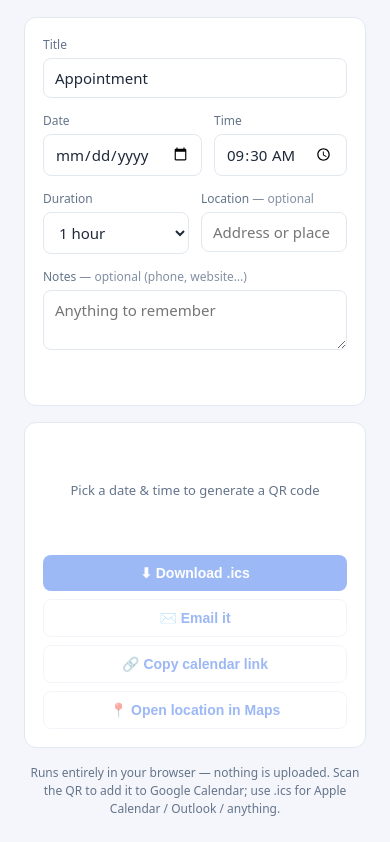
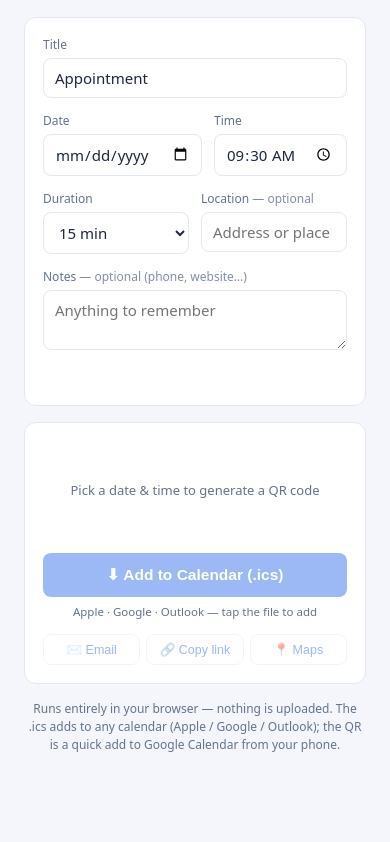
Before and after one commit to mrizzo/clinic-scheduler, a plain HTML site: page index.html in a window 390 px wide. Shown: the part 109-951 px from the top of the page. After the commit the page ends 887 px from the top, so only its background shows below. Drawn offline with Linux system fonts and the light colour scheme.

Commit message:
Default to 15 min + 4 weeks out; make .ics the primary action (#3)
- Duration now defaults to 15 min (was 1 hour).
- Date now defaults to 4 weeks out (today + 28 days = same weekday, the usual
  follow-up cadence) instead of today, which is never the appointment.
- Output panel restructured: "Add to Calendar (.ics)" is the prominent primary
  button (universal — Apple/Google/Outlook, tap-to-add), QR stays for phone
  scanning, and Email/Copy/Maps are demoted to a small secondary row.

No email-sending backend: browser-only, nothing leaves the device — .ics and QR
are the idiot-proof, no-account paths; email stays a mailto link.


Claude-Session: https://claude.ai/code/session_013xXZmjeXpMveukjy5e8Hxk

Co-authored-by: Claude Opus 4.8 <noreply@anthropic.com>

```diff
--- a/index.html
+++ b/index.html
@@ -44,8 +44,11 @@
   button:disabled { opacity: .45; cursor: not-allowed; }
   .out { text-align: center; }
   .out img { width: 208px; height: 208px; background: #fff; border: 1px solid var(--line); border-radius: 10px; padding: 8px; }
-  .out .hint { font-size: 12px; color: var(--muted); margin: 8px 0 14px; }
-  .out .stack { display: flex; flex-direction: column; gap: 8px; }
+  .out .hint { font-size: 12px; color: var(--muted); margin: 8px 0 12px; }
+  .out .primary { padding: 13px 14px; font-size: 15.5px; }
+  .out .dlhint { font-size: 11.5px; color: var(--muted); margin: 6px 0 14px; }
+  .out .secondary { display: flex; gap: 6px; justify-content: center; flex-wrap: wrap; }
+  .out .secondary button { width: auto; flex: 1 1 0; padding: 7px 8px; font-size: 12.5px; font-weight: 500; }
   .placeholder { color: var(--muted); font-size: 13px; padding: 40px 8px; }
   footer { color: var(--muted); font-size: 12px; text-align: center; margin-top: 16px; }
   .when { font-size: 13px; color: var(--muted); margin-top: 10px; min-height: 18px; }
@@ -72,10 +75,10 @@
         <div>
           <label for="dur">Duration</label>
           <select id="dur">
-            <option value="15">15 min</option>
+            <option value="15" selected>15 min</option>
             <option value="30">30 min</option>
             <option value="45">45 min</option>
-            <option value="60" selected>1 hour</option>
+            <option value="60">1 hour</option>
             <option value="90">1.5 hours</option>
             <option value="120">2 hours</option>
           </select>
@@ -92,16 +95,17 @@
     <div class="card out">
       <div id="qrBox"><div class="placeholder">Pick a date &amp; time to generate a QR code</div></div>
       <div class="hint" id="qrHint"></div>
-      <div class="stack">
-        <button id="dl" disabled>⬇︎ Download .ics</button>
-        <button class="ghost" id="mail" disabled>✉️ Email it</button>
-        <button class="ghost" id="copy" disabled>🔗 Copy calendar link</button>
-        <button class="ghost" id="maps" disabled>📍 Open location in Maps</button>
+      <button id="dl" class="primary" disabled>⬇︎ Add to Calendar (.ics)</button>
+      <div class="dlhint">Apple · Google · Outlook — tap the file to add</div>
+      <div class="secondary">
+        <button class="ghost" id="mail" disabled>✉️ Email</button>
+        <button class="ghost" id="copy" disabled>🔗 Copy link</button>
+        <button class="ghost" id="maps" disabled>📍 Maps</button>
       </div>
     </div>
   </div>
 
-  <footer>Runs entirely in your browser — nothing is uploaded. Scan the QR to add it to Google Calendar; use .ics for Apple Calendar / Outlook / anything.</footer>
+  <footer>Runs entirely in your browser — nothing is uploaded. The .ics adds to any calendar (Apple / Google / Outlook); the QR is a quick add to Google Calendar from your phone.</footer>
 </div>
 
 <script type="module">
@@ -203,7 +207,7 @@ $("mail").addEventListener("click", () => {
 });
 $("copy").addEventListener("click", async () => {
   if (!current) return;
-  try { await navigator.clipboard.writeText(gcalUrl(current)); $("copy").textContent = "✓ Copied"; setTimeout(() => $("copy").textContent = "🔗 Copy calendar link", 1500); }
+  try { await navigator.clipboard.writeText(gcalUrl(current)); $("copy").textContent = "✓ Copied"; setTimeout(() => $("copy").textContent = "🔗 Copy link", 1500); }
   catch { prompt("Copy this link:", gcalUrl(current)); }
 });
 $("maps").addEventListener("click", () => {
@@ -237,10 +241,13 @@ async function loadConfig() {
   if (cfg.durationMin) $("dur").value = String(cfg.durationMin);
 }
 
-// Live update on any change; default the date to today, then apply any preset.
+// Live update on any change. Default the date to 4 weeks out (28 days = the
+// same weekday), the usual follow-up cadence — not today, which is never the
+// appointment. The user can still pick any date. Then apply any preset.
 ["title", "date", "time", "dur", "loc", "notes"].forEach((id) =>
   $(id).addEventListener("input", render));
 const t = new Date();
+t.setDate(t.getDate() + 28);
 $("date").value = `${t.getFullYear()}-${pad(t.getMonth() + 1)}-${pad(t.getDate())}`;
 await loadConfig();
 render();
```
